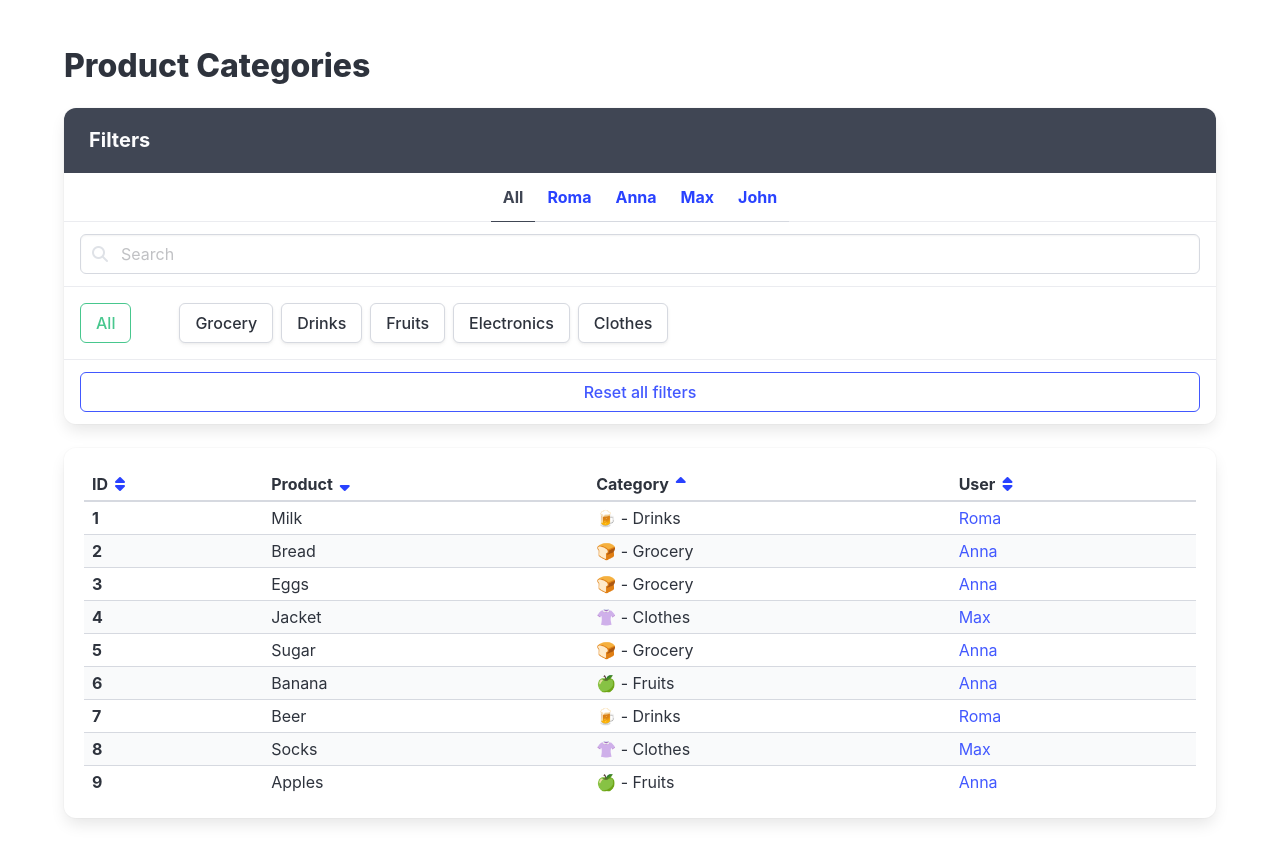
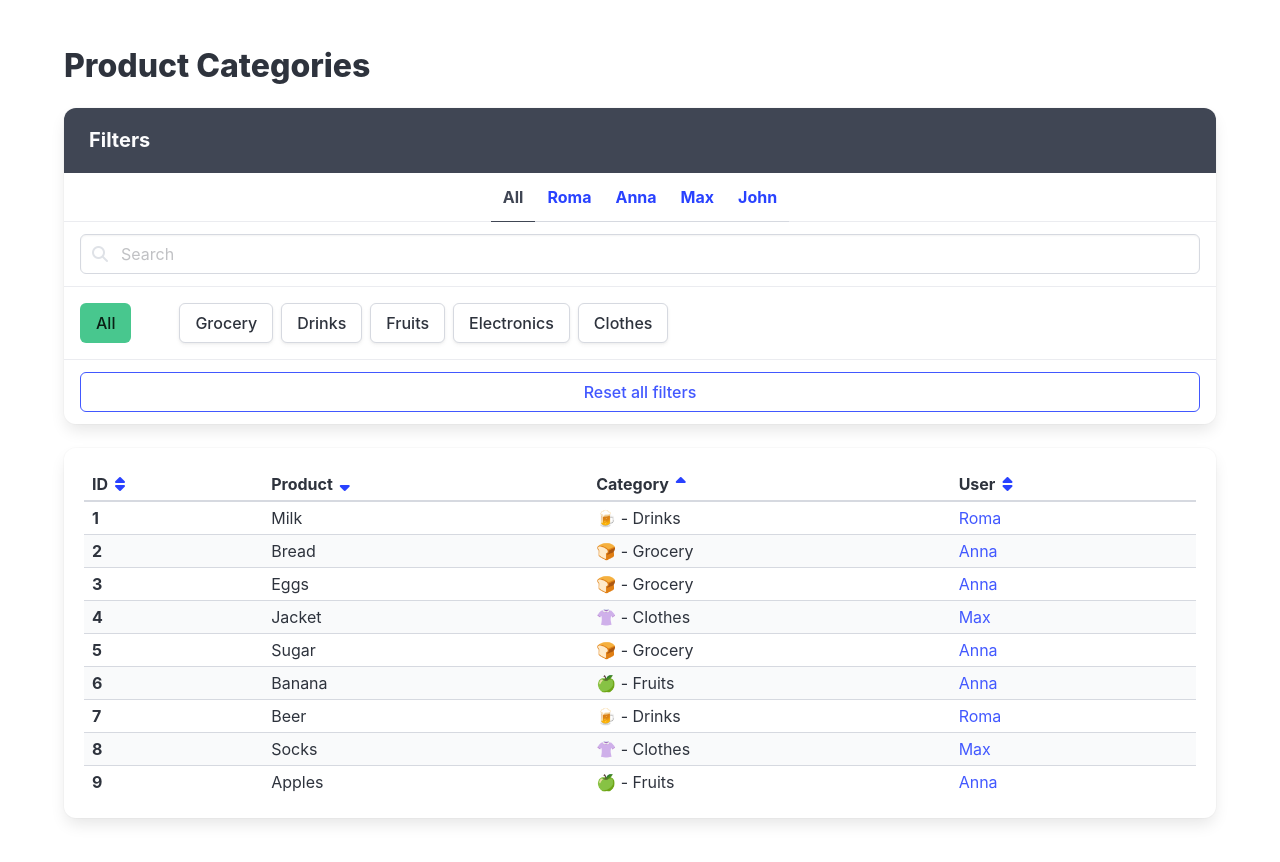
Before and after one commit to bebelekele/react-practice_Oleksandr-Liesnoi, a React (Vite) app: page / in a window 1280 px wide. Shown: the top 862 px of the page. Built offline with nearby package versions, Linux system fonts and the light colour scheme.

Commit message:
Adding filter Categories

```diff
--- a/src/App.jsx
+++ b/src/App.jsx
@@ -21,7 +21,7 @@ const products = productsFromServer.map(product => {
   return { product, category, user };
 });
 
-function sortProducts(p, chosenUser, query) {
+function sortProducts(p, chosenUser, chosenFilter, query) {
   let res = [...p];
 
   if (query) {
@@ -36,13 +36,19 @@ function sortProducts(p, chosenUser, query) {
     res = res.filter(prepProduct => prepProduct.user.name === chosenUser);
   }
 
+  if (chosenFilter) {
+    res = res.filter(prepProduct => prepProduct.category.title === chosenFilter);
+  }
+
   return res;
 }
 
 export const App = () => {
   const [chosenUser, setUser] = useState('');
   const [query, setQuery] = useState('');
-  const sortedProducts = sortProducts(products, chosenUser, query);
+  const [chosenFilter, setFilter] = useState('');
+
+  const sortedProducts = sortProducts(products, chosenUser, chosenFilter, query);
 
   return (
     <div className="section">
@@ -88,7 +94,7 @@ export const App = () => {
                 )}
               </p>
             </div>
-            <Categories categories={categoriesFromServer} />
+            <Categories categories={categoriesFromServer} chosenFilter={chosenFilter} setFilter={setFilter} />
           </nav>
         </div>
 
--- a/src/components/Categories.jsx
+++ b/src/components/Categories.jsx
@@ -1,18 +1,27 @@
+import cn from 'classnames';
 import { Category } from './Category';
 
-export const Categories = ({ categories }) => (
+export const Categories = ({ categories, chosenFilter, setFilter }) => (
   <>
     <div className="panel-block is-flex-wrap-wrap">
       <a
         href="#/"
         data-cy="AllCategories"
-        className="button is-success mr-6 is-outlined"
+        className={cn('button is-success mr-6', {
+          'is-outlined': chosenFilter !== '',
+        })}
+        onClick={() => setFilter('')}
       >
         All
       </a>
 
       {categories.map(category => (
-        <Category category={category} key={category.id} />
+        <Category
+          category={category}
+          key={category.id}
+          chosenFilter={chosenFilter}
+          setFilter={setFilter}
+        />
       ))}
     </div>
     <div className="panel-block">
--- a/src/components/Category.jsx
+++ b/src/components/Category.jsx
@@ -1,5 +1,12 @@
-export const Category = ({ category }) => (
-  <a data-cy="Category" className="button mr-2 my-1" href="#/">
+import cn from 'classnames';
+
+export const Category = ({ category, chosenFilter, setFilter }) => (
+  <a
+    data-cy="Category"
+    href="#/"
+    className={cn('button mr-2 my-1', {'is-info': chosenFilter === category.title})}
+    onClick={() => setFilter(category.title)}
+  >
     {category.title}
   </a>
 );
```
